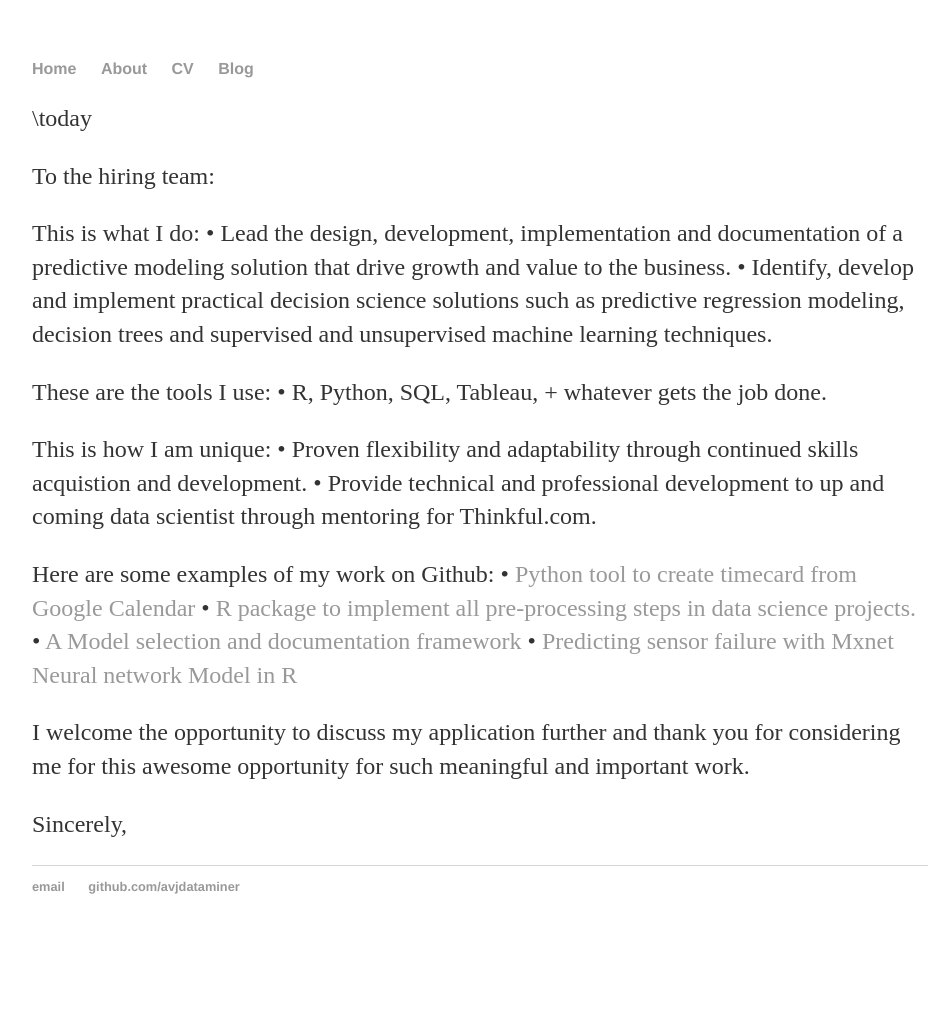
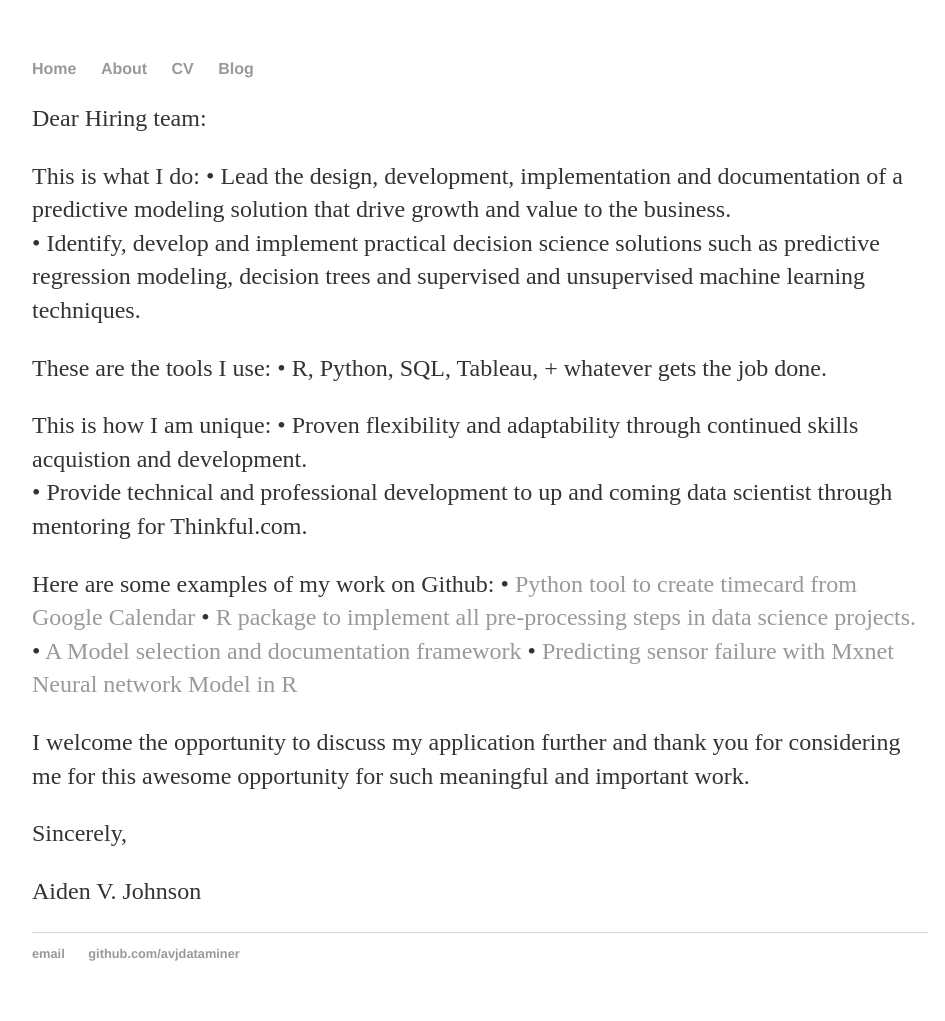
Before and after one commit to AVJdataminer/AVJdataminer.github.io, a Jekyll site: the page built from CoverLetter1.md, in a window 1280 px wide. Shown: the whole page, without its empty margins (160-1105 px from the left). Built offline with Jekyll 4.4.1, drawn with Linux system fonts in a browser that asks for light colours; our own code applies the rules of GitHub Pages for plain Markdown files; before the commit the page ends 954 px from its top, so only the background shows below that.

```diff
--- a/CoverLetter1.md
+++ b/CoverLetter1.md
@@ -1,20 +1,9 @@
 ---
-size: 11pt
-draft: no
-head: Aiden V. Johnson
-    phone: '\(406\) 202-1470'
-    email: 'aiden.dataminer@gmail.com'
-
-sig:
- include: yes
- sign: yes
- name: 'Aiden V. Johnson
- post: Data Scientist
+### :large_blue_circle:Aiden V. Johnson:large_blue_circle:
+    :telephone: '\(406) 202-1470' :envelope: 'aiden.dataminer@gmail.com'
 ---
 
-\today
-
-To the hiring team:
+Dear Hiring team:
 
 This is what I do:
 • Lead the design, development, implementation and documentation of a predictive modeling solution that drive growth and value to the business.
@@ -36,3 +25,6 @@
 I welcome the opportunity to discuss my application further and thank you for considering me for this awesome opportunity for such meaningful and important work.
 
 Sincerely,
+
+
+Aiden V. Johnson
```
